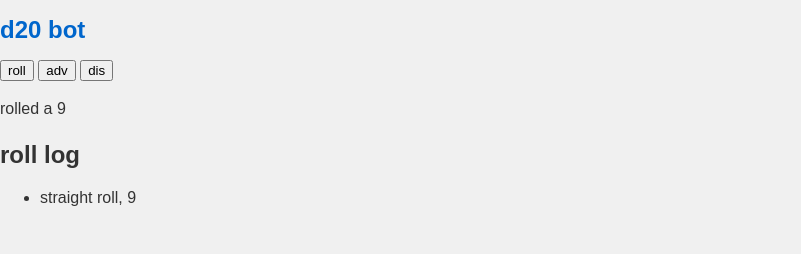
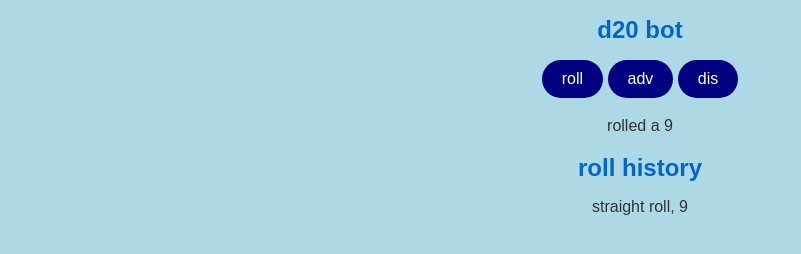
Before and after one commit to HeyItsBlinded/d20bot, a plain HTML site: page main.html in a window 1280 px wide. Both pictures are taken after a click on the button "roll". Shown: the whole page, without its empty margins (0-801 px from the left). Drawn offline with Linux system fonts and the light colour scheme.

Commit message:
funny blue theme

```diff
--- a/main.html
+++ b/main.html
@@ -17,7 +17,7 @@
 
     <!-- Display Roll History -->
     <div id="rollHistory">
-        <h2>roll log</h2>
+        <h1>roll history</h1>
         <ul id="historyList"></ul>
     </div>
 
--- a/styles.css
+++ b/styles.css
@@ -6,8 +6,9 @@ html, body {
 
 /* Apply styles to elements */
 body {
+    text-align: center;
     font-family: Arial, sans-serif;
-    background-color: #f0f0f0;
+    background-color: lightblue;
     color: #333;
 }
 
@@ -21,4 +22,31 @@ p {
     line-height: 1.5;
 }
 
-/* Add your additional styles below */
+/* Basic button styles */
+.myButton {
+    padding: 10px 20px; /* Set padding */
+    font-size: 16px; /* Set font size */
+    background-color: navy; /* Set background color */
+    color: white; /* Set text color */
+    border: none; /* Remove border */
+    border-radius: 20px; /* Add border radius for rounded corners */
+    cursor: pointer; /* Change cursor to pointer on hover */
+}
+
+/* Hover effect */
+.myButton:hover {
+    background-color: slategray; /* Darker background color on hover */
+}
+
+/* Styles for ul with ID historyList */
+#historyList {
+    /* Your CSS styles here */
+    list-style: none; /* Remove default list styles */
+    padding: 0; /* Remove default padding */
+}
+
+/* Example: Styling list items within historyList */
+#historyList li {
+    /* Your CSS styles for list items */
+    margin-bottom: 5px;
+}
```
